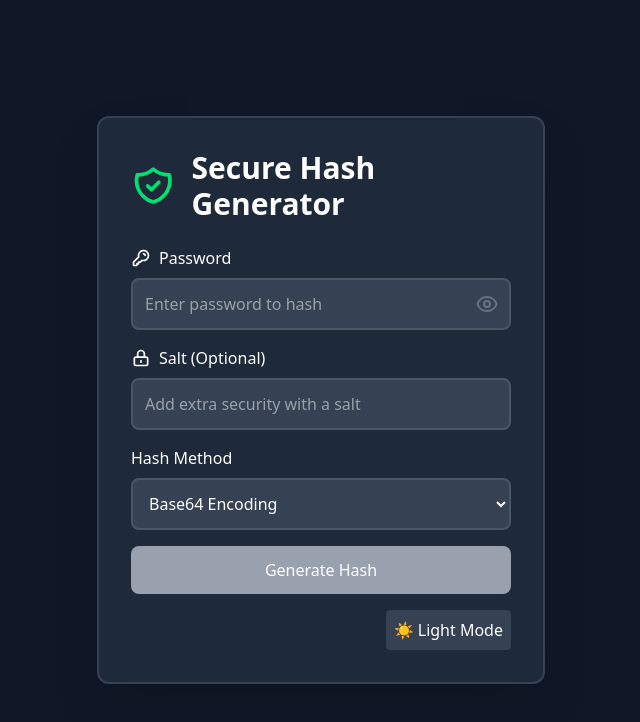
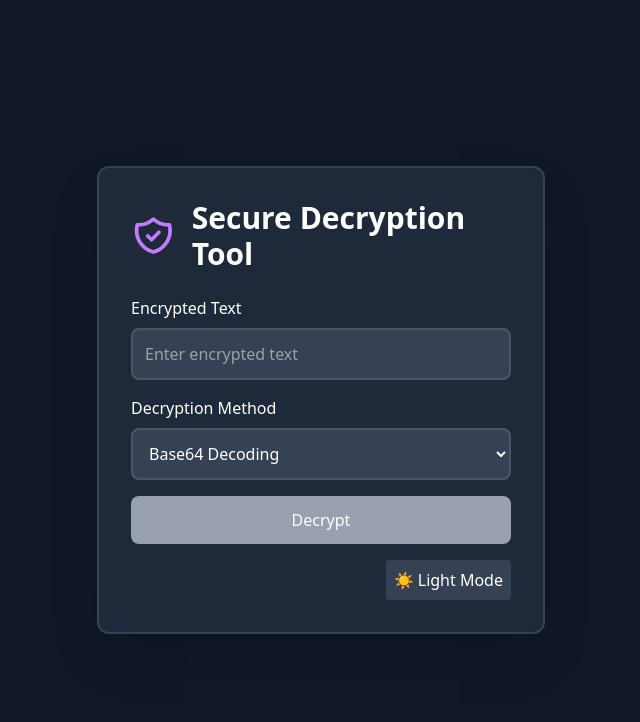
Before and after one commit to Chakibceran22/passowrd-manager-app, a React (Vite) app: page / in a window 1280 px wide. Shown: the top 722 px of the page, without its empty margins (319-959 px from the left). Built offline with nearby package versions, Linux system fonts and the light colour scheme.

Commit message:
creating some front and testing some functionalities

```diff
--- a/src/App.jsx
+++ b/src/App.jsx
@@ -3,12 +3,13 @@ import reactLogo from './assets/react.svg'
 import viteLogo from '/vite.svg'
 import './App.css'
 import PasswordHasher from './componenets/PasswordHahsing'
+import PasswordDecryptor from './componenets/PasswordDecryption'
 function App() {
   const [count, setCount] = useState(0)
 
   return (
    <>
-    <PasswordHasher/>
+    <PasswordDecryptor/>
    </>
   )
 }
--- a/src/componenets/PasswordDecryption.jsx
+++ b/src/componenets/PasswordDecryption.jsx
@@ -0,0 +1,158 @@
+import React, { useState } from 'react';
+import { ShieldIcon, EyeIcon, EyeOffIcon } from './SecurityIcons';
+
+const PasswordDecryptor = () => {
+  const [isDarkMode, setIsDarkMode] = useState(true);
+  const [encryptedPassword, setEncryptedPassword] = useState('');
+  const [decryptedPassword, setDecryptedPassword] = useState('');
+  const [decryptionType, setDecryptionType] = useState('base64');
+  const [showDecrypted, setShowDecrypted] = useState(false);
+
+  const decryptionMethods = [
+    { value: 'base64', label: 'Base64 Decoding' },
+    { value: 'rot13', label: 'ROT13 Reverse' },
+    { value: 'simple', label: 'Simple Decode' }
+  ];
+
+  const handleDecrypt = () => {
+    let result = '';
+
+    switch (decryptionType) {
+      case 'base64':
+        try {
+          result = atob(encryptedPassword);
+        } catch {
+          result = 'Base64 Decryption failed';
+        }
+        break;
+      case 'rot13':
+        result = encryptedPassword.replace(/[a-zA-Z]/g, char => {
+          const base = char <= 'Z' ? 65 : 97;
+          return String.fromCharCode((char.charCodeAt(0) - base + 13) % 26 + base);
+        });
+        break;
+      case 'simple':
+        // Simple XOR decoding (very basic, not secure)
+        result = encryptedPassword.split('').map(char =>
+          String.fromCharCode(char.charCodeAt(0) ^ 0x5A)
+        ).join('');
+        break;
+      default:
+        result = 'Invalid decryption method';
+    }
+
+    setDecryptedPassword(result);
+  };
+
+  const copyToClipboard = () => {
+    navigator.clipboard.writeText(decryptedPassword);
+  };
+
+  return (
+    <div className={`min-h-screen flex items-center justify-center ${isDarkMode ? 'bg-gray-900 text-white' : 'bg-gray-100 text-black'}`}>
+      <div className={`w-full max-w-md p-8 rounded-xl shadow-2xl border-2 ${isDarkMode
+        ? 'bg-gray-800 border-gray-700'
+        : 'bg-white border-gray-200'}`}>
+        <div className="flex items-center mb-6">
+          <ShieldIcon className={`mr-4 w-12 h-12 ${isDarkMode ? 'text-purple-400' : 'text-purple-600'}`} />
+          <h1 className="text-3xl font-bold">Secure Decryption Tool</h1>
+        </div>
+
+        <div className="space-y-4">
+          {/* Encrypted Input */}
+          <div>
+            <label className="block mb-2">Encrypted Text</label>
+            <input
+              type="text"
+              value={encryptedPassword}
+              onChange={(e) => setEncryptedPassword(e.target.value)}
+              placeholder="Enter encrypted text"
+              className={`w-full p-3 rounded-lg border-2 ${isDarkMode
+                ? 'bg-gray-700 border-gray-600 text-white'
+                : 'bg-white border-gray-300 text-black'}`}
+            />
+          </div>
+
+          {/* Decryption Method Selector */}
+          <div>
+            <label className="block mb-2">Decryption Method</label>
+            <select
+              value={decryptionType}
+              onChange={(e) => setDecryptionType(e.target.value)}
+              className={`w-full p-3 rounded-lg border-2 ${isDarkMode
+                ? 'bg-gray-700 border-gray-600 text-white'
+                : 'bg-white border-gray-300 text-black'}`}
+            >
+              {decryptionMethods.map(method => (
+                <option key={method.value} value={method.value}>
+                  {method.label}
+                </option>
+              ))}
+            </select>
+          </div>
+
+          {/* Decrypt Button */}
+          <button
+            onClick={handleDecrypt}
+            disabled={!encryptedPassword}
+            className={`w-full p-3 rounded-lg transition duration-300 ${
+              encryptedPassword
+                ? (isDarkMode
+                  ? 'bg-purple-700 hover:bg-purple-600 text-white'
+                  : 'bg-purple-500 hover:bg-purple-600 text-white')
+                : 'bg-gray-400 cursor-not-allowed'
+            }`}
+          >
+            Decrypt
+          </button>
+
+          {/* Decrypted Result */}
+          {decryptedPassword && (
+            <div className={`p-4 rounded-lg break-words ${isDarkMode
+              ? 'bg-gray-700'
+              : 'bg-gray-100'}`}>
+              <div className="flex justify-between items-center mb-2">
+                <strong>Decrypted Result:</strong>
+                <div className="flex space-x-2">
+                  <button
+                    onClick={copyToClipboard}
+                    className={`px-2 py-1 rounded ${isDarkMode
+                      ? 'bg-blue-700 hover:bg-blue-600'
+                      : 'bg-blue-500 hover:bg-blue-600 text-white'}`}
+                  >
+                    Copy
+                  </button>
+                  <button
+                    onClick={() => setShowDecrypted(!showDecrypted)}
+                    className={`px-2 py-1 rounded ${isDarkMode
+                      ? 'bg-green-700 hover:bg-green-600'
+                      : 'bg-green-500 hover:bg-green-600 text-white'}`}
+                  >
+                    {showDecrypted ? 'Hide' : 'Show'}
+                  </button>
+                </div>
+              </div>
+              <p className="break-all">
+                {showDecrypted ? decryptedPassword : '*'.repeat(decryptedPassword.length)}
+              </p>
+            </div>
+          )}
+        </div>
+
+        {/* Mode Toggle */}
+        <div className="mt-4 flex justify-end">
+          <button
+            onClick={() => setIsDarkMode(!isDarkMode)}
+            className={`p-2 rounded flex items-center ${isDarkMode
+              ? 'bg-gray-700 hover:bg-gray-600 text-white'
+              : 'bg-gray-200 hover:bg-gray-300 text-black'}`}
+          >
+            {isDarkMode ? '☀️ Light Mode' : '🌙 Dark Mode'}
+          </button>
+        </div>
+      </div>
+    </div>
+  );
+};
+
+export default PasswordDecryptor;
```
